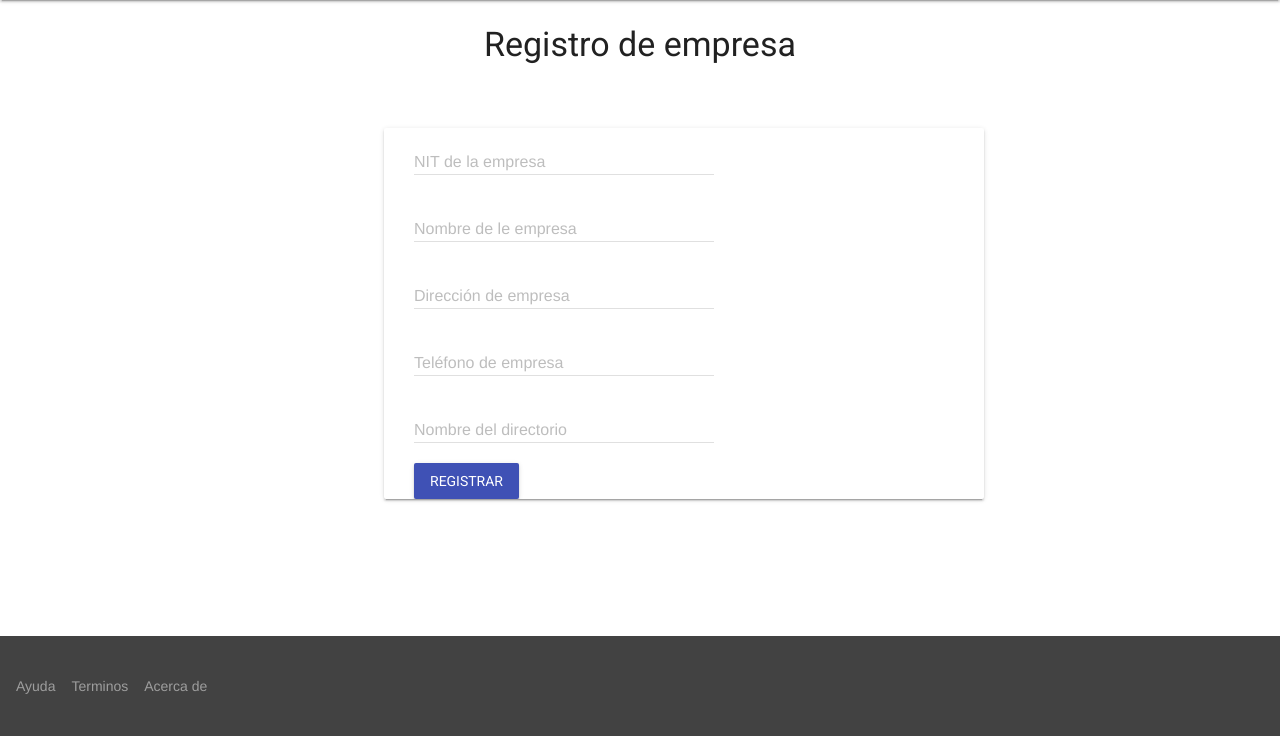
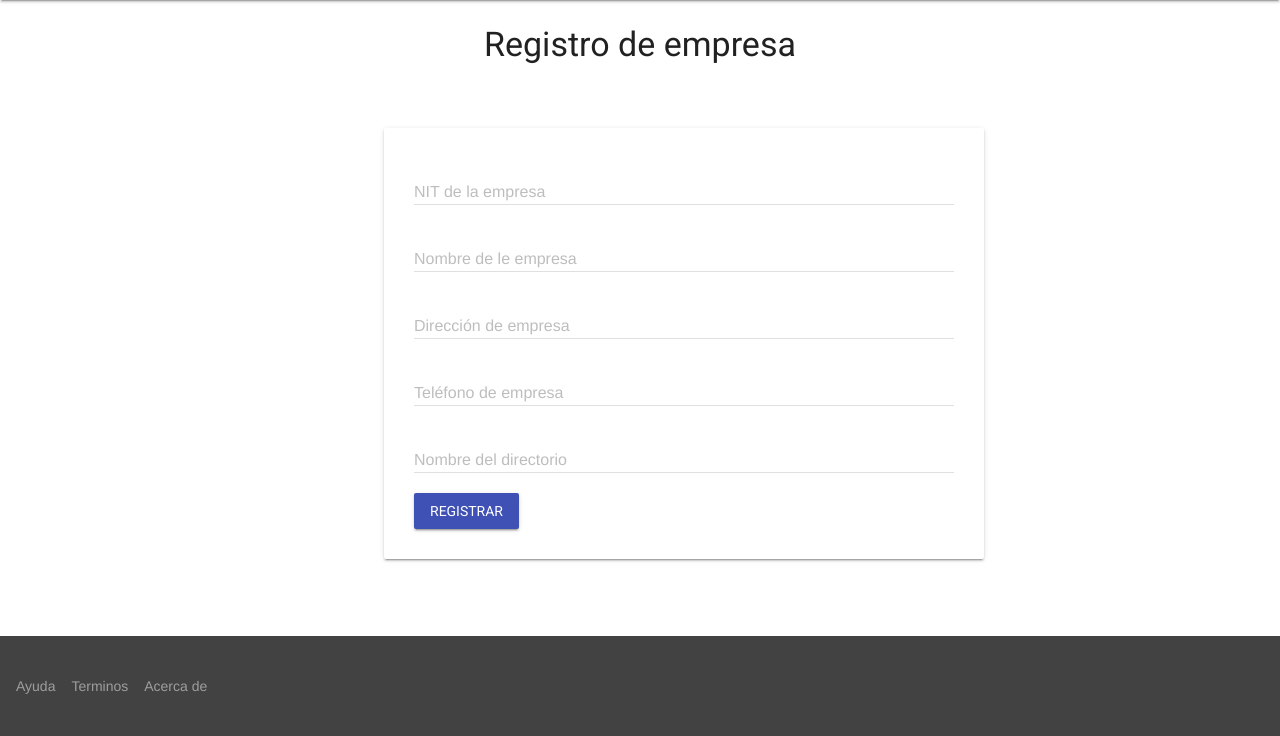
Before and after one commit to julianqrubo/docserver, a PHP site: page /formCreateCompany.php in a window 1280 px wide. Shown: the part 64-800 px from the top of the page. Run offline with PHP 8.4, Linux system fonts and the light colour scheme; a user stored in the database is signed in; some libraries are stand-ins or nearby versions.

Commit message:
Se modifica la ventana de registro de empresa.

```diff
--- a/formCreateCompany.php
+++ b/formCreateCompany.php
@@ -11,29 +11,29 @@ include './db.php';
 <h3 style="text-align: center;">Registro de empresa</h3>
 
 <div class="demo-card-wide mdl-card mdl-shadow--2dp" style="width: 600px; margin-left: 30%; margin-right: 30%; margin-top: 5%;">
-    <div style="text-align: left; margin-left: 5%">
+    <div style="text-align: left; margin: 5%">
         <form action="createCompany.php" id="createCompany-form">
-            <div class="mdl-textfield mdl-js-textfield mdl-textfield--floating-label">
+            <div class="mdl-textfield mdl-js-textfield mdl-textfield--floating-label" style="width: 100%">
                 <input class="mdl-textfield__input" type="text" id="documentId" name="documentId" pattern="^\d*$" maxlength="10">
                 <label class="mdl-textfield__label" for="companyId">NIT de la empresa</label>
                 <span class="mdl-textfield__error">Solo números</span>
             </div>
-            <div class="mdl-textfield mdl-js-textfield mdl-textfield--floating-label">
+            <div class="mdl-textfield mdl-js-textfield mdl-textfield--floating-label" style="width: 100%">
                 <input class="mdl-textfield__input" type="text" id="name" name="name" pattern="[a-z\.s]+" maxlength="30">
                 <label class="mdl-textfield__label" for="name">Nombre de le empresa</label>
                 <span class="mdl-textfield__error">Solo letras minúsculas</span>
             </div>
-            <div class="mdl-textfield mdl-js-textfield mdl-textfield--floating-label">
+            <div class="mdl-textfield mdl-js-textfield mdl-textfield--floating-label" style="width: 100%">
                 <input class="mdl-textfield__input" type="text" id="address" name="address" pattern="[a-z1-9\s]*$" maxlength="30">
                 <label class="mdl-textfield__label" for="address">Dirección de empresa</label>
                 <span class="mdl-textfield__error">Solo letras minúsculas y números</span>
             </div>
-            <div class="mdl-textfield mdl-js-textfield mdl-textfield--floating-label">
+            <div class="mdl-textfield mdl-js-textfield mdl-textfield--floating-label" style="width: 100%">
                 <input class="mdl-textfield__input" type="text" id="phone" name="phone" pattern="^\d*$" maxlength="15">
                 <label class="mdl-textfield__label" for="phone">Teléfono de empresa</label>
                 <span class="mdl-textfield__error">Solo números</span>
             </div>
-            <div class="mdl-textfield mdl-js-textfield mdl-textfield--floating-label">
+            <div class="mdl-textfield mdl-js-textfield mdl-textfield--floating-label" style="width: 100%">
                 <input class="mdl-textfield__input" type="text" id="path" name="path" pattern="[a-z]*$" maxlength="30">
                 <label class="mdl-textfield__label" for="path">Nombre del directorio</label>
                 <span class="mdl-textfield__error">Solo letras minúsculas</span>
```
